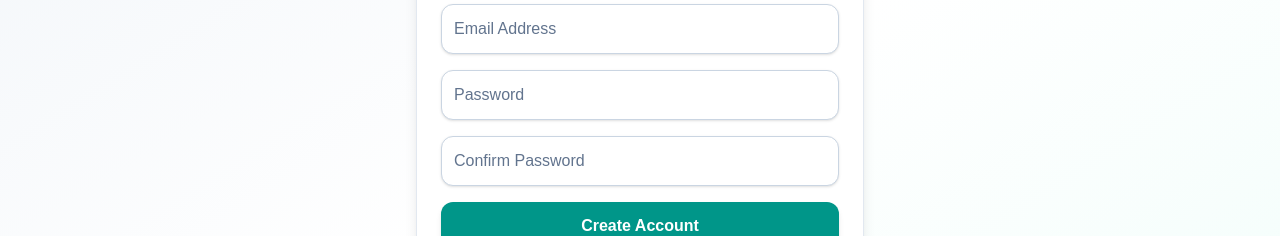
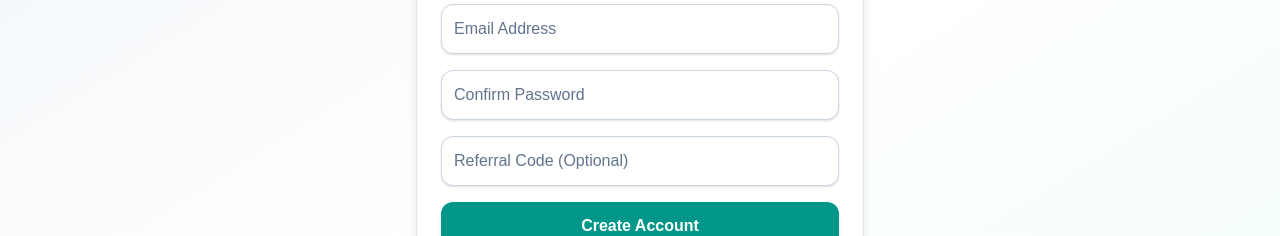
Before and after one commit to jules2018/RouteX, a Next.js app in the folder frontend/: page /passenger-register in a window 1280 px wide. Shown: the part 269-505 px from the top of the page. Built offline with nearby package versions, Linux system fonts and the light colour scheme.

Commit message:
Add address autocomplete and referral code field

```diff
--- a/frontend/app/passenger-register/page.tsx
+++ b/frontend/app/passenger-register/page.tsx
@@ -9,6 +9,7 @@ export default function PassengerRegisterPage() {
     email: "",
     password: "",
     confirmPassword: "",
+    referral_code: "",
   });
 
   const [loading, setLoading] = useState(false);
@@ -36,6 +37,7 @@ export default function PassengerRegisterPage() {
             phone: form.phone,
             email: form.email,
             password: form.password,
+            referral_code: form.referral_code,
           }),
         }
       );
@@ -118,25 +120,25 @@ Create Account
 
           <input
   type="password"
-            placeholder="Password"
-            value={form.password}
+  placeholder="Confirm Password"
+  value={form.confirmPassword}
   onChange={(e) =>
     setForm({
       ...form,
-                password: e.target.value,
+      confirmPassword: e.target.value,
     })
   }
   className="border border-slate-300 rounded-xl p-3 shadow-sm text-slate-900 placeholder:text-slate-500 bg-white"
 />
 
 <input
-            type="password"
-            placeholder="Confirm Password"
-            value={form.confirmPassword}
+  type="text"
+  placeholder="Referral Code (Optional)"
+  value={form.referral_code}
   onChange={(e) =>
     setForm({
       ...form,
-                confirmPassword: e.target.value,
+      referral_code: e.target.value,
     })
   }
   className="border border-slate-300 rounded-xl p-3 shadow-sm text-slate-900 placeholder:text-slate-500 bg-white"
```
Also changed, not shown: 1 other file (tests, documents, lock files or other folders). Lines whose indentation alone changed are shown as unchanged.
